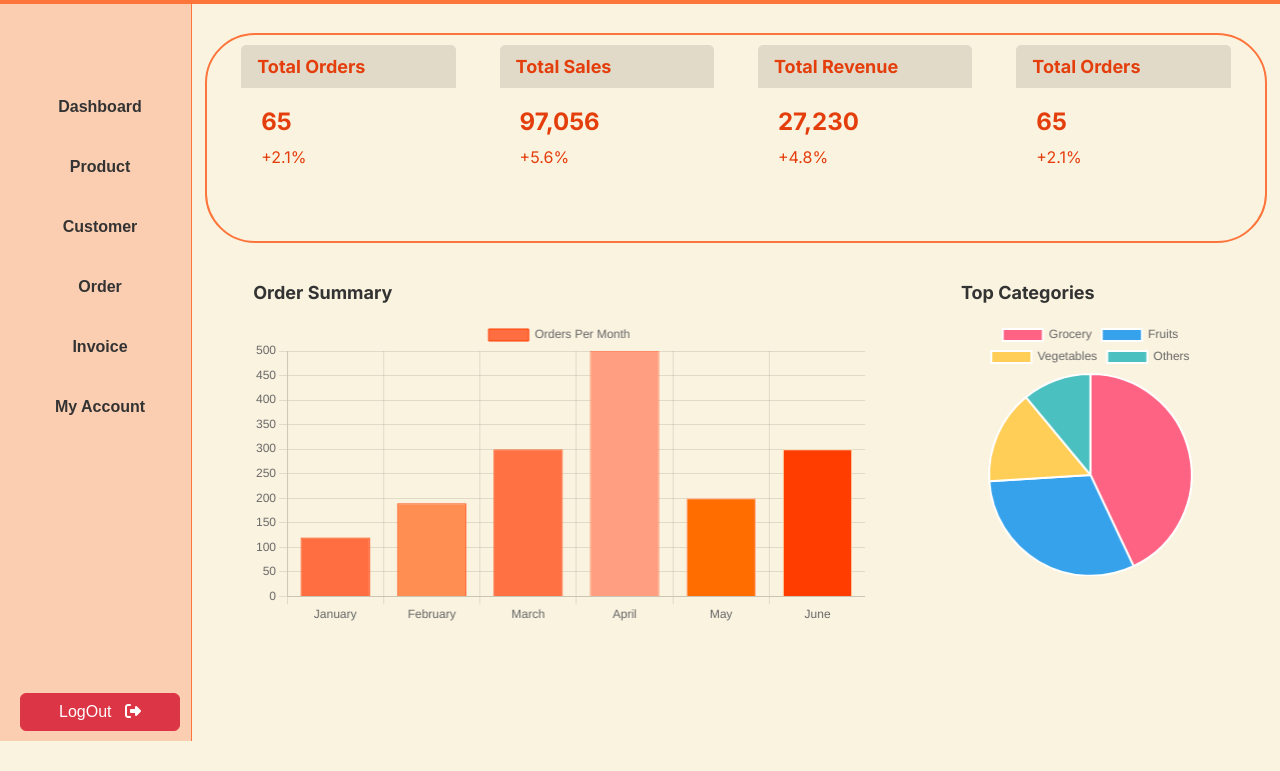
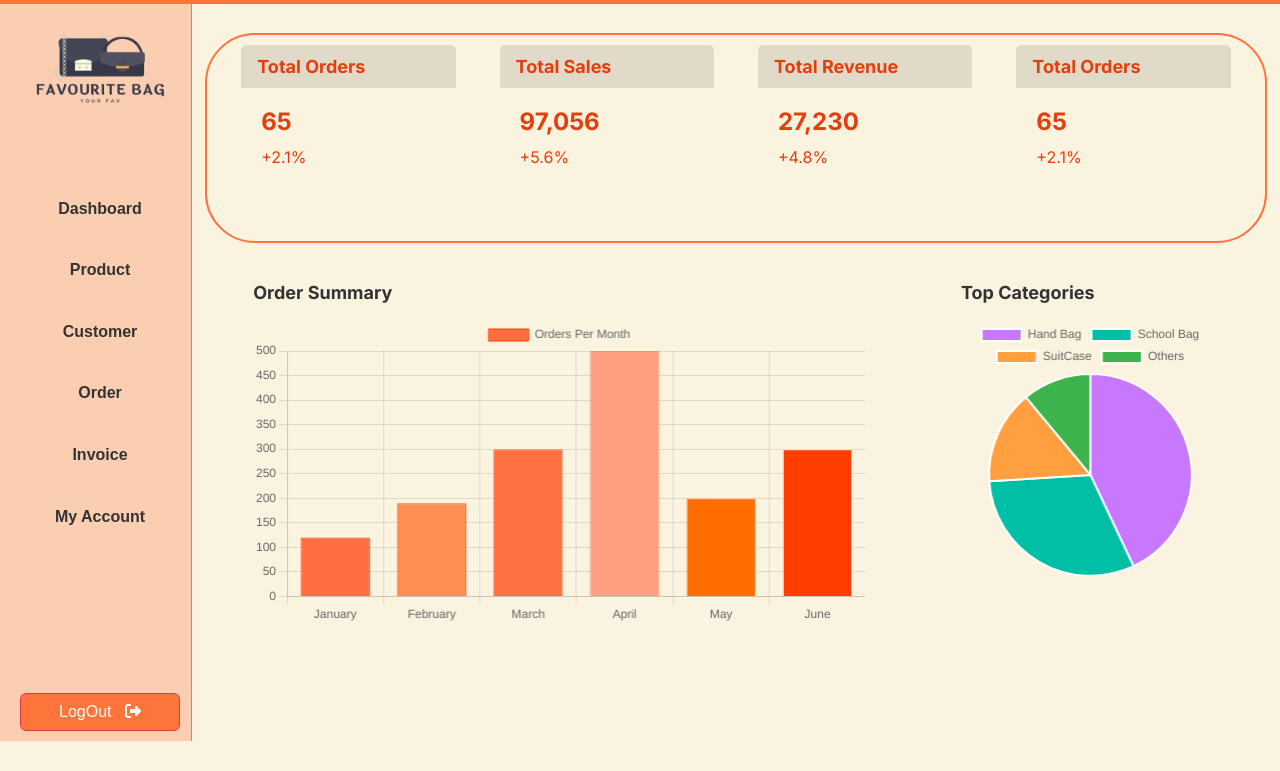
Before and after one commit to ShenSingh/favourite_bag-pos_system, a plain HTML site: page src/index.html in a window 1280 px wide. Both pictures are taken after typing "Sample", "Sample123" into the empty fields and a click on the button "Sign In". Shown: the part 59-830 px from the top of the page. Drawn offline with nearby package versions, Linux system fonts and the light colour scheme.

Commit message:
add-logo

```diff
--- a/src/assets/scripts/script.js
+++ b/src/assets/scripts/script.js
@@ -433,13 +433,7 @@ let customers = [
 
 let users = [
     { id: "U001", name: "John Doe", email: "john@example.com", phone: "12312312", address: "456 Avenue", salary: 5000 },
-    { id: "U002", name: "Jane Roe", email: "jane@example.com", phone: "23423423", address: "567 Boulevard", salary: 4500 },
-    { id: "U003", name: "Chris Evans", email: "chris@example.com", phone: "34534534", address: "678 Street", salary: 6000 },
-    { id: "U004", name: "Emma Watson", email: "emma@example.com", phone: "45645645", address: "789 Avenue", salary: 5500 },
-    { id: "U005", name: "Tom Holland", email: "tom@example.com", phone: "56756756", address: "890 Road", salary: 4000 },
-    { id: "U006", name: "Brie Larson", email: "brie@example.com", phone: "67867867", address: "901 Lane", salary: 6200 },
-    { id: "U007", name: "Mark Ruffalo", email: "mark@example.com", phone: "78978978", address: "123 Plaza", salary: 4800 },
-    { id: "U008", name: "Zendaya Maree", email: "zendaya@example.com", phone: "89089089", address: "456 Terrace", salary: 5200 }
+    { id: "U002", name: "Zendaya Maree", email: "zendaya@example.com", phone: "89089089", address: "456 Terrace", salary: 5200 }
 ];
 
 /////////////////////////////////////////////////////////////////////// Table data display //////////////////////////////////////////////////////////
@@ -460,7 +454,7 @@ function displayProducts() {
     object-fit: cover;"></td>
                 <td class="row-price">${product.unitPrice.toFixed(2)}</td>
                 <td class="row-qty">${product.qtyOnHand}</td>
-                <td class="row-actions"> <button class="btn btn-danger">Delete</button> </td>
+                <td class="row-actions"> <button class="btn btn-danger">Update</button> </td>
             </tr>
         `;
         productTableBody.append(row);
@@ -480,7 +474,7 @@ function displayCustomers() {
                 <td class="row-email">${customer.email}</td>
                 <td class="row-phone">${customer.phone}</td>
                 <td class="row-address">${customer.address}</td>
-                <td class="row-actions"> <button class="btn btn-danger">Delete</button> </td>
+                <td class="row-actions"> <button class="btn btn-danger">Update</button> </td>
             </tr>
         `;
         customerTableBody.append(row);
@@ -503,7 +497,7 @@ function displayUsers() {
                 <td class="row-phone">${user.phone}</td>
                 <td class="row-address">${user.address}</td>
                 <td class="row-salary">${user.salary}</td>
-                <td class="row-actions"><button class="btn btn-danger">Delete</button> </td>
+                <td class="row-actions"><button class="btn btn-danger">Update</button> </td>
             </tr>
         `;
         userTableBody.append(row);
@@ -639,15 +633,15 @@ var ctxPie = $('#pieChart').get(0).getContext('2d');
 var pieChart = new Chart(ctxPie, {
     type: 'pie',
     data: {
-        labels: ['Grocery', 'Fruits', 'Vegetables', 'Others'],
+        labels: ['Hand Bag', 'School Bag', 'SuitCase', 'Others'],
         datasets: [{
             label: 'Top Categories',
             data: [43, 31, 15, 11],
             backgroundColor: [
-                'rgb(255, 99, 132)',
-                'rgb(54, 162, 235)',
-                'rgb(255, 206, 86)',
-                'rgb(75, 192, 192)'
+                'rgb(200, 120, 255)',
+                'rgb(0, 191, 165)',
+                'rgb(255, 159, 64)',
+                'rgb(60, 180, 75)'
             ]
         }]
     },
--- a/src/assets/styles/style.css
+++ b/src/assets/styles/style.css
@@ -65,9 +65,18 @@ body
 {
     flex-grow: 1;
 }
-
-#sign-out-btn
-{
+.aside-navigation img{
+    width: 200px;
+    aspect-ratio: 1/1;
+    border-radius: 50%;
+    background-size: cover;
+    object-fit: cover;
+    margin-top: -100px;
+}
+#sign-out-btn button{
+    background-color: #FD753B;
+}
+#sign-out-btn{
     width: 80%;
     margin-bottom: 5%;
     font-family: 'Poppins', sans-serif;
--- a/src/index.html
+++ b/src/index.html
@@ -8,7 +8,7 @@
     <meta name="viewport" content="width=device-width, initial-scale=1.0">
 
     <!-- Favicon-->
-    <link rel="icon" href="assets/images/favicon.ico" type="image/x-icon">
+    <link rel="icon" href="../src/assets/images/favicon.ico" type="image/x-icon">
 
     <!-- Bootstrap CSS -->
     <link href="https://cdn.jsdelivr.net/npm/bootstrap@5.3.3/dist/css/bootstrap.min.css" rel="stylesheet" integrity="sha384-QWTKZyjpPEjISv5WaRU9OFeRpok6YctnYmDr5pNlyT2bRjXh0JMhjY6hW+ALEwIH" crossorigin="anonymous">
@@ -34,7 +34,7 @@
             <div class="row justify-content-center">
                 <!-- Illustration Section -->
                 <div class="col-md-6 illustration">
-                    <img src="assets/images/signin.png" alt="Bakery Products Illustration">
+                    <img src="../src/assets/images/THE.png" alt="bag-logo">
                 </div>
 
                 <!-- Login Form Section -->
@@ -79,6 +79,7 @@
     <div id="aside" class="aside">
         <div class="aside-navigation">
             <div class="card text-center">
+                <img src="../src/assets/images/THE.png"alt="">
                 <ul class="nav nav-pills card-header-pills">
                     <li id="nav-dashboard" class="nav-item">
                         <a class="nav-link" href="#" id="dashboardBtn">Dashboard</a>
@@ -411,20 +412,20 @@
                     <tbody class="table-group-divider">
                     <tr>
                         <th scope="row" class="row-id">1</th>
-                        <td class="row-name">Ashani Warushika</td>
-                        <td class="row-date">2023-12-18</td>
-                        <td class="row-total">Rs. 500.00</td>
+                        <td class="row-name">ShenSingh</td>
+                        <td class="row-date">2024-12-12</td>
+                        <td class="row-total">Rs. 2500.00</td>
                         <td class="row-action">
-                            <button type="button" class="btn btn-danger">Delete</button>
+                            <button type="button" class="btn btn-danger">Update</button>
                         </td>
                     </tr>
                     <tr>
                         <th scope="row" class="row-id">1</th>
-                        <td class="row-name">Ashani Warushika</td>
-                        <td class="row-date">2023-12-18</td>
-                        <td class="row-total">Rs. 500.00</td>
-                        <td>
-                            <button type="button" class="btn btn-danger">Delete</button>
+                        <td class="row-name">ShenSingh</td>
+                        <td class="row-date">2024-12-12</td>
+                        <td class="row-total">Rs. 2500.00</td>
+                        <td class="row-action">
+                            <button type="button" class="btn btn-danger">Update</button>
                         </td>
                     </tr>
 
```
Also changed, not shown: src/assets/images/favicon.ico.
